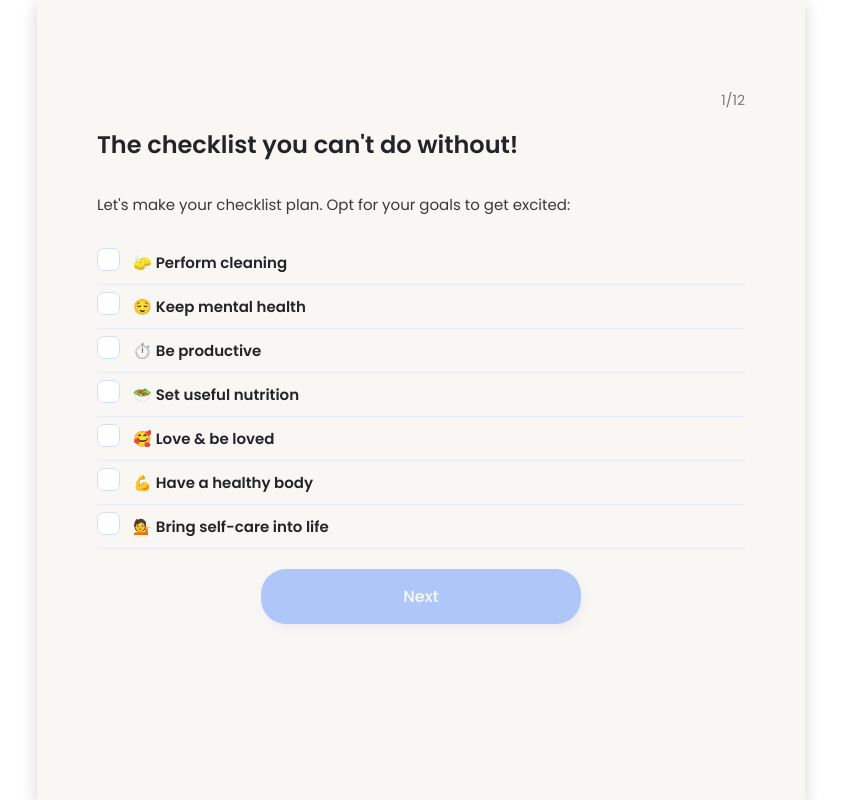
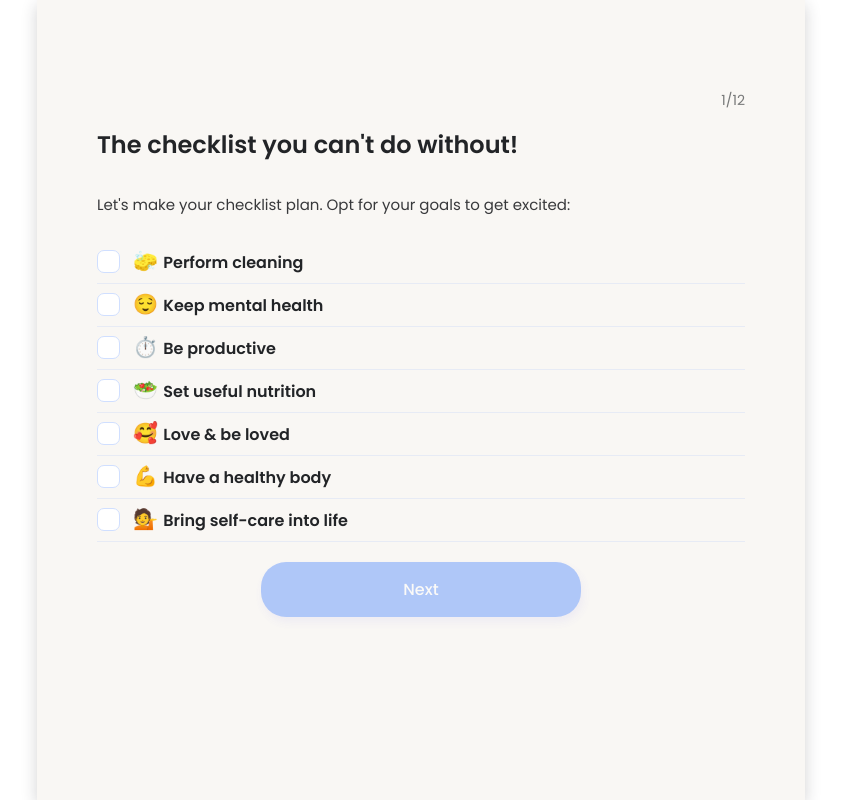
Before and after one commit to deysan/holy-questions, a React (Create React App) app: page / in a window 1280 px wide. Shown: the whole page, without its empty margins (219-1060 px from the left). Built offline with nearby package versions, Linux system fonts and the light colour scheme.

Commit message:
Fix style

```diff
--- a/src/app/App.scss
+++ b/src/app/App.scss
@@ -188,7 +188,6 @@ body {
 
 .options-list {
   @include list-reset();
-  font-size: 15px;
   width: 100%;
   margin-top: 10px;
 
@@ -214,6 +213,7 @@ body {
     position: relative;
     display: block;
     padding: 10px 0;
+    line-height: 20px;
     cursor: pointer;
     user-select: none;
   }
@@ -227,7 +227,7 @@ body {
   & + label::before {
     content: '';
     position: absolute;
-    top: 7px;
+    top: 9px;
     left: 0;
     width: 21px;
     height: 21px;
@@ -258,7 +258,7 @@ body {
   &:checked + label::after {
     content: '';
     position: absolute;
-    top: 12px;
+    top: 14px;
     left: 8px;
     width: 5px;
     height: 9px;
--- a/src/app/components/Emoji.jsx
+++ b/src/app/components/Emoji.jsx
@@ -1,4 +1,8 @@
 import React from 'react';
+
+const style = {
+  fontSize: '20px'
+};
 
 const Emoji = ({ label, icon, nospace }) => (
   <span
@@ -6,6 +10,7 @@ const Emoji = ({ label, icon, nospace }) => (
     role="img"
     aria-label={label ? label : ''}
     aria-hidden={label ? 'false' : 'true'}
+    style={style}
   >
     {`${icon}`}
     {nospace ? `` : ` `}
```
